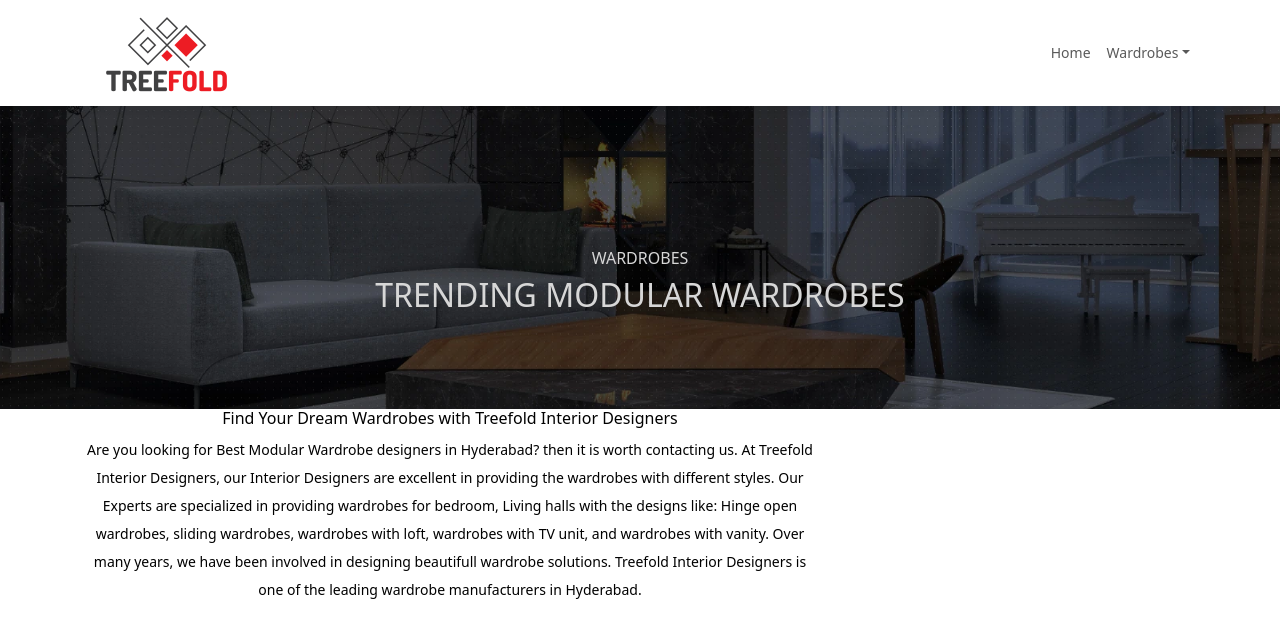
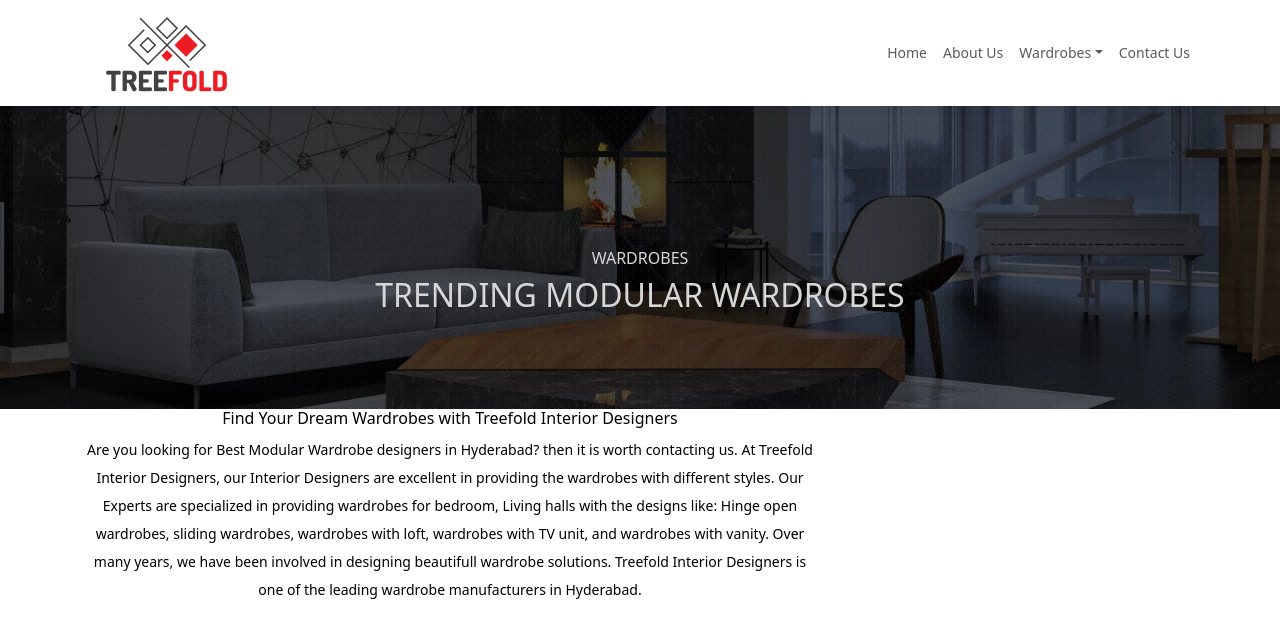
Before and after one commit to Mitali-Bhavsar/TreeFoldWebsite, a plain HTML site: page wardrobes.html in a window 1280 px wide. Drawn offline with nearby package versions, Linux system fonts and the light colour scheme.

Commit message:
all files modified

```diff
--- a/wardrobes.html
+++ b/wardrobes.html
@@ -25,8 +25,8 @@
                                 <li class="nav-item">
                                     <a class="nav-link" href="index.html" >Home</a>
                                 </li>
-                                <!--<li class="nav-item">
-                                    <a href="aboutus.html" class="nav-link">About Us</a></li>-->
+                                <li class="nav-item">
+                                    <a href="aboutus.html" class="nav-link">About Us</a></li>
                                 <li class="nav-item dropdown">
                                     <a href="#" class="nav-link dropdown-toggle"  data-bs-toggle="dropdown">Wardrobes</a>
                                         <ul class="dropdown-menu" >
@@ -37,8 +37,8 @@
                                                 <a href="wardrobes.html" class="dropdown-item" >Wardrobes Inside</a></li>
                                          </ul>
                                 </li>
-                                <!--<li class="nav-item">
-                                    <a href="contact.html" class="nav-link">Contact Us</a>-->
+                                <li class="nav-item">
+                                    <a href="contact.html" class="nav-link">Contact Us</a>
                                 </li>
                             </ul>
                         </div>
```
Also changed, not shown: index.html (+4 -4 lines).
